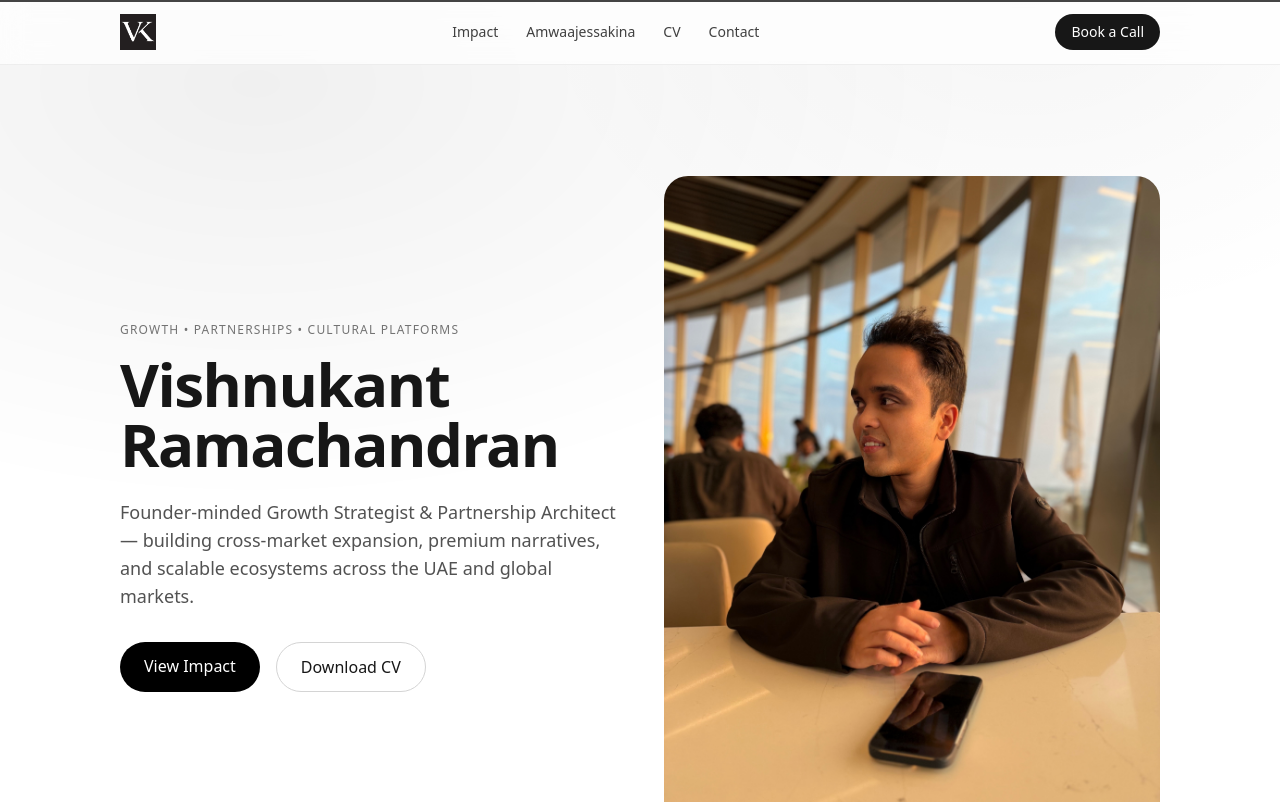
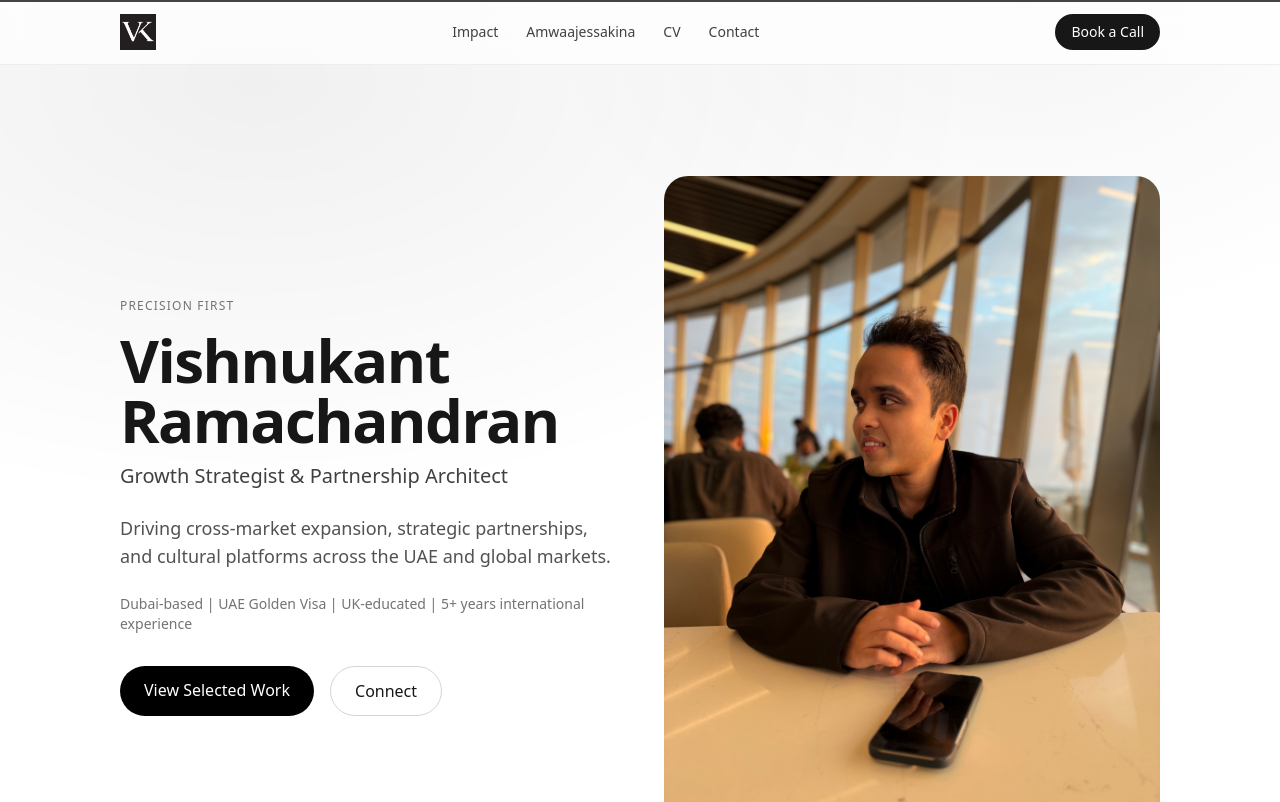
Before and after one commit to vishnukantr/vishnukantr.com, a Next.js app: page / in a window 1280 px wide. Shown: the top 802 px of the page. Built offline with nearby package versions, Linux system fonts and the light colour scheme.

Commit message:
Update page.js

```diff
--- a/app/page.js
+++ b/app/page.js
@@ -109,39 +109,48 @@ export default function Home() {
 
   <div className="mx-auto max-w-6xl px-6 md:px-10 lg:px-14">
     <div className="mt-14 md:mt-20 grid grid-cols-1 md:grid-cols-2 gap-12 items-center">
-      {/* LEFT SIDE – TEXT */}
+
+      {/* LEFT */}
       <div>
         <p className="text-xs tracking-widest text-neutral-500 uppercase mb-4">
-          Growth • Partnerships • Cultural Platforms
+          Precision First
         </p>
 
         <h1 className="text-4xl md:text-6xl font-semibold tracking-tight">
           Vishnukant Ramachandran
         </h1>
 
-        <p className="mt-6 text-lg text-neutral-600 max-w-xl">
-          Founder-minded Growth Strategist & Partnership Architect — building
-          cross-market expansion, premium narratives, and scalable ecosystems
-          across the UAE and global markets.
+        <p className="mt-3 text-lg md:text-xl text-neutral-700 font-medium">
+          Growth Strategist & Partnership Architect
         </p>
 
-        <div className="mt-8 flex gap-4">
+        <p className="mt-6 text-lg text-neutral-600 max-w-xl">
+          Driving cross-market expansion, strategic partnerships, and cultural platforms across the UAE and global markets.
+        </p>
+
+        <p className="mt-6 text-sm text-neutral-500">
+          Dubai-based | UAE Golden Visa | UK-educated | 5+ years international experience
+        </p>
+
+        <div className="mt-8 flex gap-4 flex-wrap">
           <a href="#impact" className="px-6 py-3 bg-black text-white rounded-full">
-            View Impact
+            View Selected Work
           </a>
-          <a href="#cv" className="px-6 py-3 border border-neutral-300 rounded-full">
-            Download CV
+          <a href="#contact" className="px-6 py-3 border border-neutral-300 rounded-full">
+            Connect
           </a>
         </div>
       </div>
-      {/* RIGHT SIDE – IMAGE */}
-    <motion.div className="relative" style={{ y: heroImgY }}>
+
+      {/* RIGHT */}
+      <motion.div className="relative" style={{ y: heroImgY }}>
         <img
           src={HERO_IMAGE}
           alt="Vishnukantr portrait"
           className="w-full h-auto rounded-3xl object-contain"
         />
       </motion.div>
+
     </div>
   </div>
 </motion.section>
```
